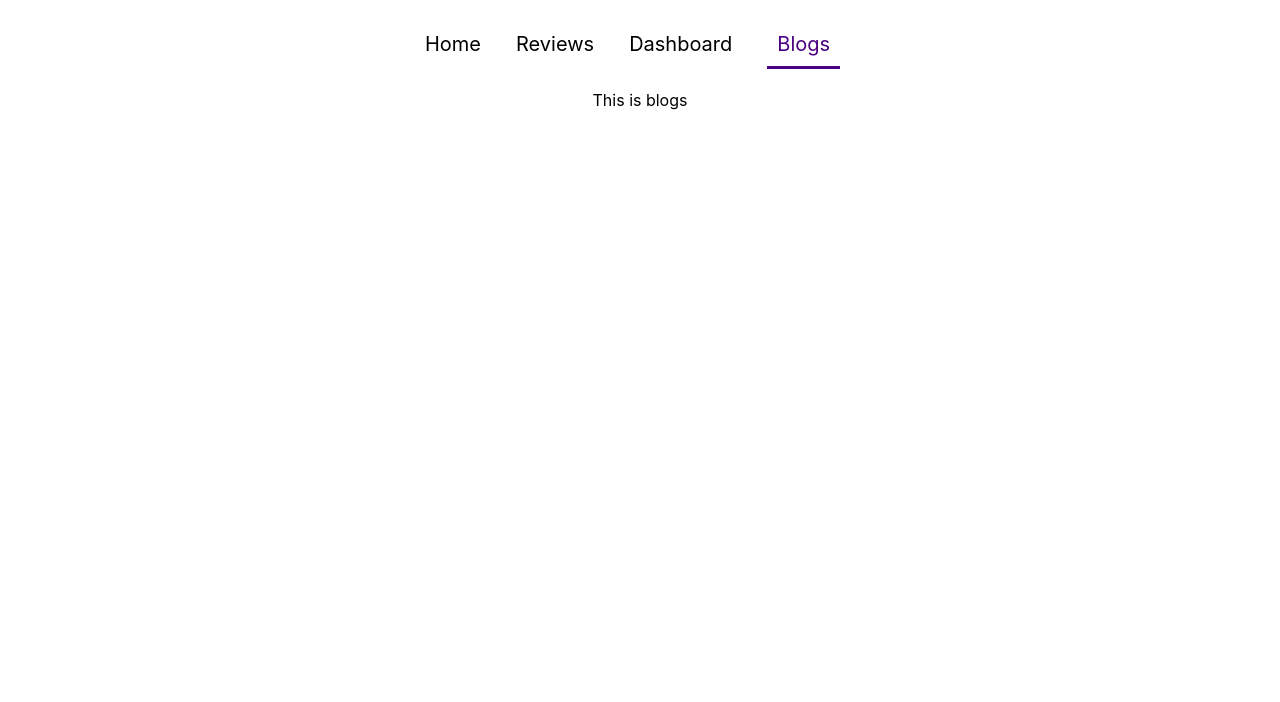
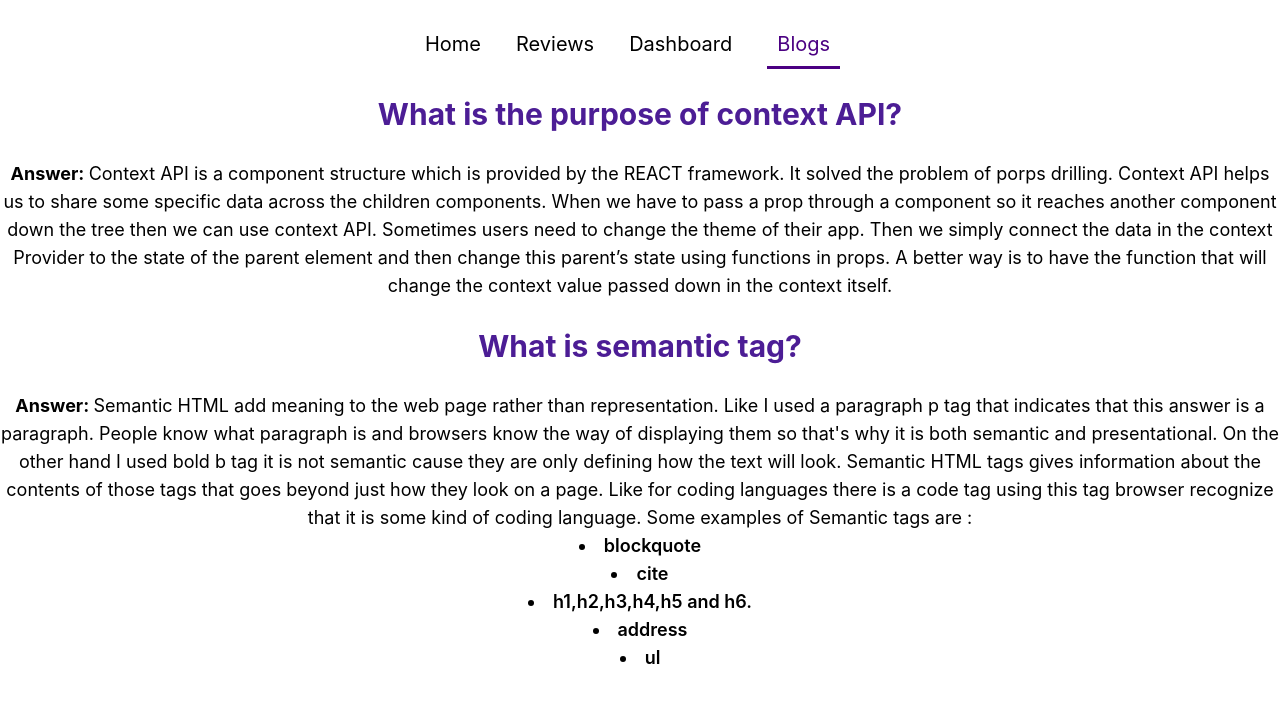
Before and after one commit to Monirul-98/artistic-photography, a React (Create React App) app: page /blogs in a window 1280 px wide. Shown: the top 702 px of the page. Built offline with nearby package versions, Linux system fonts and the light colour scheme.

Commit message:
Question answer added

```diff
--- a/src/components/Blogs/Blogs.js
+++ b/src/components/Blogs/Blogs.js
@@ -3,7 +3,43 @@ import React from "react";
 const Blogs = () => {
   return (
     <div>
-      <h2>This is blogs</h2>
+      <h2 className="text-3xl text-violet-900 font-bold my-7">
+        What is the purpose of context API?
+      </h2>
+      <p className="text-lg">
+        <b>Answer: </b>Context API is a component structure which is provided by
+        the REACT framework. It solved the problem of porps drilling. Context
+        API helps us to share some specific data across the children components.
+        When we have to pass a prop through a component so it reaches another
+        component down the tree then we can use context API. Sometimes users
+        need to change the theme of their app. Then we simply connect the data
+        in the context Provider to the state of the parent element and then
+        change this parent’s state using functions in props. A better way is to
+        have the function that will change the context value passed down in the
+        context itself.
+      </p>
+      <h2 className="text-3xl text-violet-900 font-bold my-7">
+        What is semantic tag?
+      </h2>
+      <p className="text-lg">
+        <b>Answer: </b>Semantic HTML add meaning to the web page rather than
+        representation. Like I used a paragraph p tag that indicates that this
+        answer is a paragraph. People know what paragraph is and browsers know
+        the way of displaying them so that's why it is both semantic and
+        presentational. On the other hand I used bold b tag it is not semantic
+        cause they are only defining how the text will look. Semantic HTML tags
+        gives information about the contents of those tags that goes beyond just
+        how they look on a page. Like for coding languages there is a code tag
+        using this tag browser recognize that it is some kind of coding
+        language. Some examples of Semantic tags are :
+        <ul className="font-semibold list-inside list-disc">
+          <li>blockquote</li>
+          <li>cite</li>
+          <li>h1,h2,h3,h4,h5 and h6.</li>
+          <li>address</li>
+          <li>ul</li>
+        </ul>
+      </p>
     </div>
   );
 };
--- a/src/components/Dashboard/Dashboard.js
+++ b/src/components/Dashboard/Dashboard.js
@@ -72,35 +72,36 @@ const Dashboard = () => {
         </h2>
         <AreaChart
           width={600}
-          height={250}
+          height={300}
           data={data}
           margin={{ top: 10, right: 30, left: 0, bottom: 0 }}
         >
           <defs>
             <linearGradient id="colorUv" x1="0" y1="0" x2="0" y2="1">
-              <stop offset="5%" stopColor="#8884d8" stopOpacity={0.8} />
-              <stop offset="95%" stopColor="#8884d8" stopOpacity={0} />
+              <stop offset="5%" stopColor="#721B4F" stopOpacity={0.8} />
+              <stop offset="95%" stopColor="#721B4F" stopOpacity={0} />
             </linearGradient>
             <linearGradient id="colorPv" x1="0" y1="0" x2="0" y2="1">
-              <stop offset="5%" stopColor="#82ca9d" stopOpacity={0.8} />
-              <stop offset="95%" stopColor="#82ca9d" stopOpacity={0} />
+              <stop offset="5%" stopColor="#1B4F72 " stopOpacity={0.8} />
+              <stop offset="95%" stopColor="#1B4F72 " stopOpacity={0} />
             </linearGradient>
           </defs>
           <XAxis dataKey="month" />
           <YAxis />
           <CartesianGrid strokeDasharray="3 3" />
           <Tooltip />
+          <Legend></Legend>
           <Area
             type="monotone"
             dataKey="investment"
-            stroke="#8884d8"
+            stroke="#721B4F"
             fillOpacity={1}
             fill="url(#colorUv)"
           />
           <Area
             type="monotone"
             dataKey="revenue"
-            stroke="#82ca9d"
+            stroke="#1B4F72 "
             fillOpacity={1}
             fill="url(#colorPv)"
           />
```
